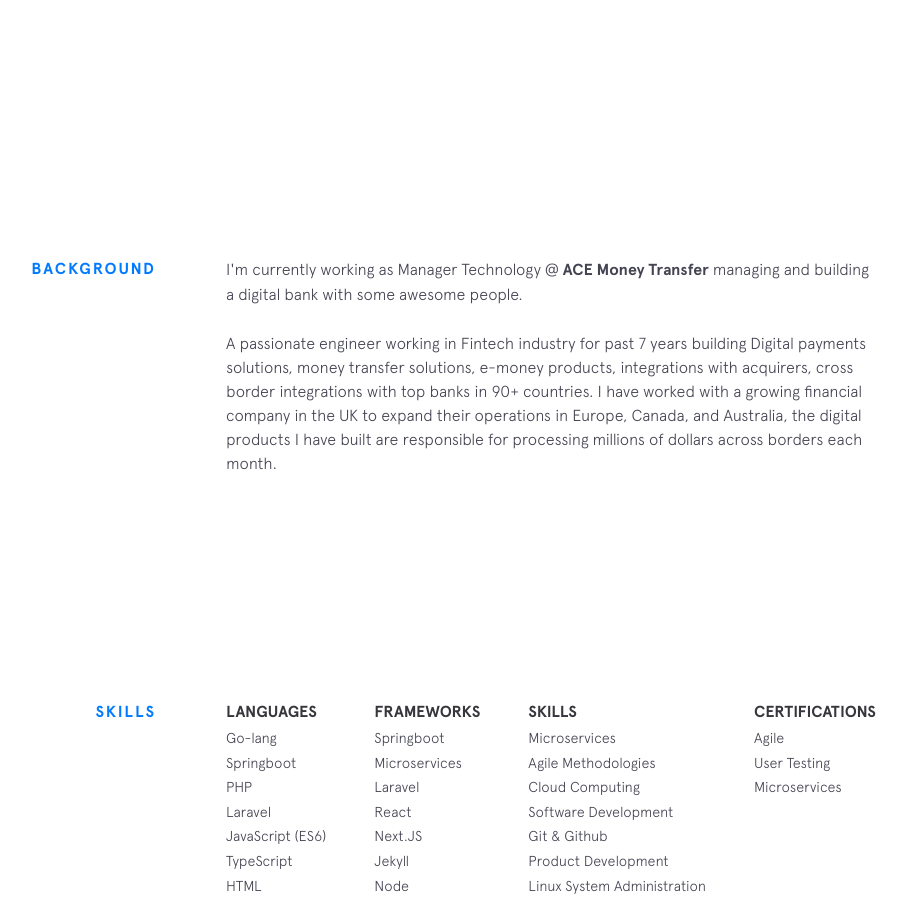
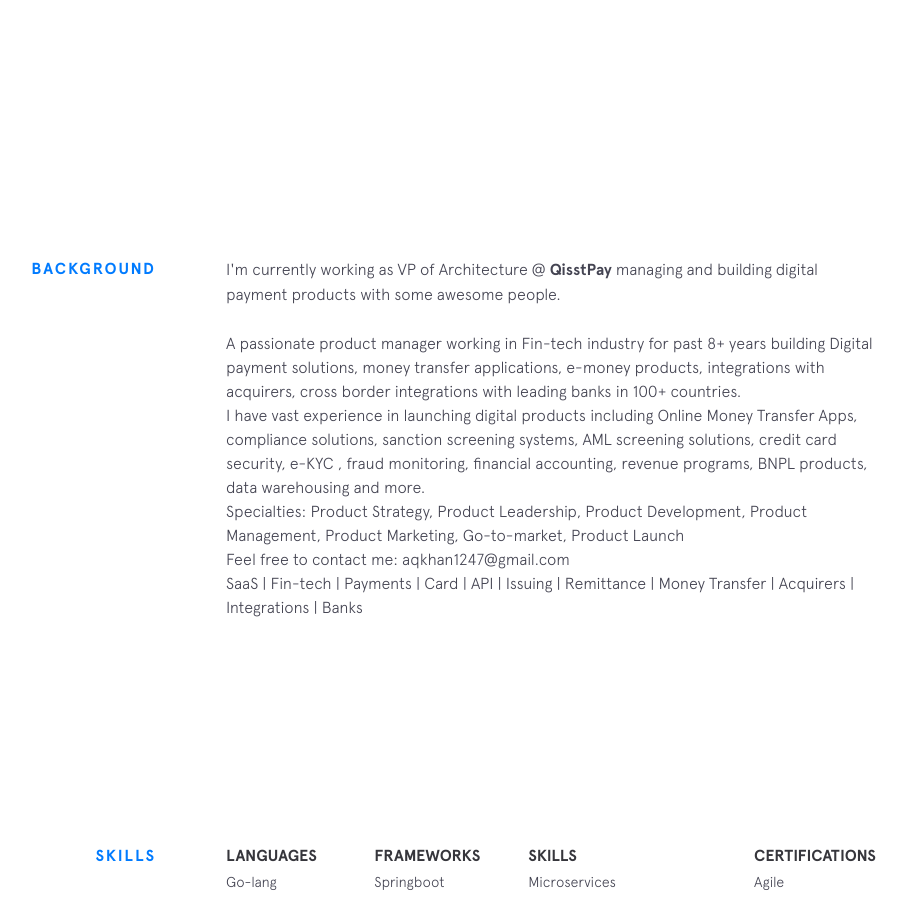
Before and after one commit to imqadeerkhan/imqadeerkhan.github.io, a Jekyll site: the page built from index.html, in a window 1280 px wide and 900 px high, scrolled down 743 px. Shown: the whole window, without its empty margins (224-1131 px from the left). Built offline with Jekyll 4.4.1, drawn with Linux system fonts in a browser that asks for light colours; nearby versions of some CDN libraries.

Commit message:
Update background.html

```diff
--- a/_includes/background.html
+++ b/_includes/background.html
@@ -2,18 +2,26 @@
   <div class="section__title">Background</div>
   <div class="section__content">
     <p>
-      I'm currently working as Manager Technology @
-      <a class="underline-link" href="https://www.acemoneytransfer.com/" target="_blank">ACE Money Transfer</a> managing and building a digital bank with some awesome people.
+      I'm currently working as VP of Architecture @
+      <a class="underline-link" href="https://www.qisstpay.com/" target="_blank">QisstPay</a> managing and building digital payment products with some awesome people.
 
       <!-- I
-      <a class="underline-link" href="http://www.ccis.northeastern.edu/" target="_blank">Northeastern University</a> after completing three awesome six-month co-ops at
-      <a class="underline-link" href="https://us.mullenlowe.com/" target="_blank">MullenLowe U.S.</a>,
+      <a class="underline-link" href="https://www.acemoneytransfer.com/" target="_blank">ACE Money Transfer</a> after completing three awesome six-month co-ops at
+      <a class="underline-link" href="https://us.mullenlowe.com/" target="_blank">Islamabad, Pakistan.</a>,
       <a class="underline-link" href="https://starry.com/" target="_blank">Starry</a>, and
       <a class="underline-link" href="https://www.apple.com/music/" target="_blank">Apple Music</a>.  -->
     </p>
 
     <p>
-      A passionate engineer working in Fintech industry for past 7 years building Digital payments solutions, money transfer solutions, e-money products, integrations with acquirers, cross border integrations with top banks in 90+ countries. I have worked with a growing financial company in the UK to expand their operations in Europe, Canada, and Australia, the digital products I have built are responsible for processing millions of dollars across borders each month.
+      A passionate product manager working in Fin-tech industry for past 8+ years building Digital payment solutions, money transfer applications, e-money products, integrations with acquirers, cross border integrations with leading banks in 100+ countries. <br />
+
+I have vast experience in launching digital products including Online Money Transfer Apps, compliance solutions, sanction screening systems, AML screening solutions, credit card security, e-KYC , fraud monitoring, financial accounting, revenue programs, BNPL products, data warehousing and more.<br />
+
+Specialties: Product Strategy, Product Leadership, Product Development, Product Management, Product Marketing, Go-to-market, Product Launch<br />
+
+Feel free to contact me: aqkhan1247@gmail.com<br />
+
+SaaS | Fin-tech | Payments | Card | API | Issuing | Remittance | Money Transfer | Acquirers | Integrations | Banks
     </p>
 
 
```
